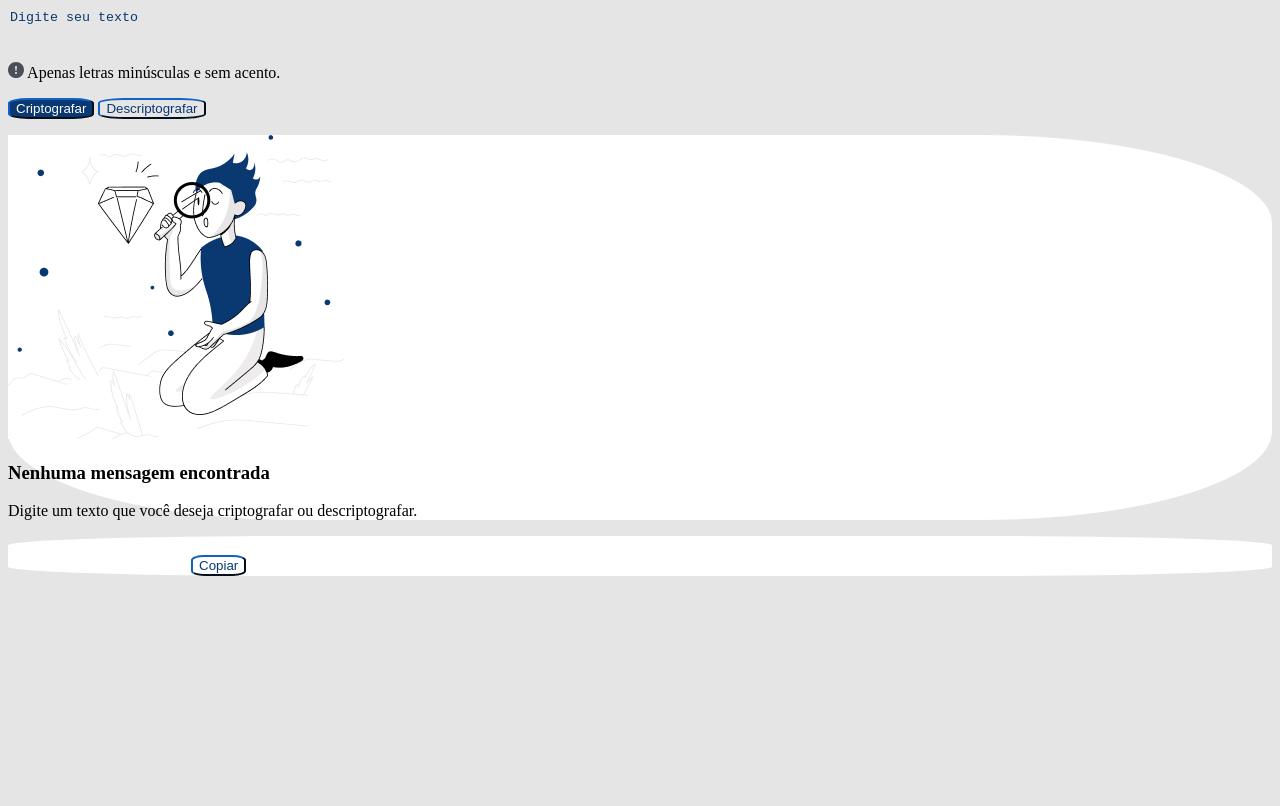
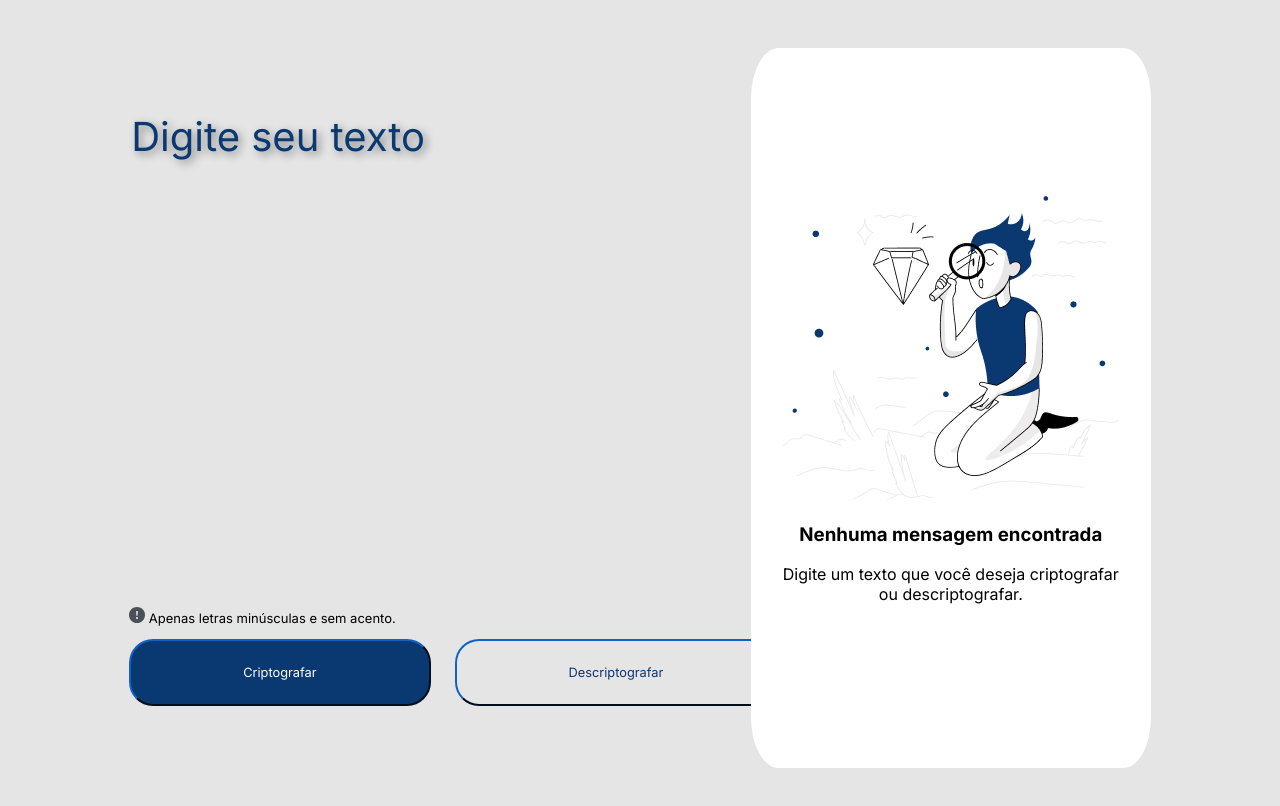
Before and after one commit to kamille-rabelo/desafio-decodificador, a plain HTML site: page index.html in a window 1280 px wide. Drawn offline with Linux system fonts and the light colour scheme.

Commit message:
estilizar pagina

```diff
--- a/index.html
+++ b/index.html
@@ -5,14 +5,18 @@
     <meta charset="UTF-8">
     <meta name="viewport" content="width=device-width, initial-scale=1.0">
     <link rel="stylesheet" href="./styles/style.css">
+    <link rel="preconnect" href="https://fonts.googleapis.com">
+    <link rel="preconnect" href="https://fonts.gstatic.com" crossorigin>
+    <link href="https://fonts.googleapis.com/css2?family=Inter:wght@100..900&display=swap" rel="stylesheet">
     <title>Decodificador</title>
 </head>
 
 <body>
     <main>
-        <div>
-            <section>
-                <textarea classe="input-texto" placeholder="Digite seu texto" autofocus autocomplete="off"></textarea>
+        <div class="conteudo-pagina">
+            <section class="sessao-input">
+                <textarea class="input-texto" placeholder="Digite seu texto" autofocus autocomplete="off"></textarea>
+                <div class="small">
                     <p>
                         <svg width="16" height="16" viewBox="0 0 16 16" fill="none" xmlns="http://www.w3.org/2000/svg">
                         <g clip-path="url(#clip0_49_646)">
@@ -25,19 +29,22 @@
                         </defs>
                         </svg>
                         Apenas letras minúsculas e sem acento.
-                    <div>
+                    </p>
+                    <div class="botoes">
                         <button class="botao-azul">Criptografar</button>
                         <button class="botao-sem-fundo">Descriptografar</button>
                     </div>
-                </p>
+                </div>
             </section>
             <section>
                 <div class="sessao-output">
+                    <div class="output-conteudo">
                         <img src="./assets/mulher.jpg" alt="mulher">
                         <h3>Nenhuma mensagem encontrada</h3>
                         <p>Digite um texto que você deseja criptografar ou descriptografar.</p>
                     </div>
-                <div class="sessao-output">
+                </div>
+                <div class="sessao-output" style="display: none;">
                     <textarea class="output-texto" readonly autocomplete="off"></textarea>
                     <button class="botao-sem-fundo">Copiar</button>
                 </div>
--- a/styles/style.css
+++ b/styles/style.css
@@ -5,11 +5,33 @@
     --cor-quartenaria: #D8DFE8;
 }
 
-
 body {
     box-sizing: border-box;
     height: 100vh;
     background-color: var(--cor-teciaria);
+}
+
+* {
+    font-family: "Inter", sans-serif;
+}
+
+.conteudo-pagina, main {
+    display: flex;
+    flex-wrap: wrap;
+    align-items: center;
+    height: 100vh;
+    width: 100%;
+    justify-content: space-around;
+}
+
+
+.sessao-input {
+    width: 30%;
+    display: flex;
+    flex-direction: column;
+    flex-wrap: wrap;
+    justify-content: space-around;
+    /* margin: 2.5rem */
 }
 
 textarea {
@@ -21,32 +43,61 @@ textarea {
 
 ::placeholder {
     color: var(--cor-secundaria);
+    font-size: 2.5rem;
+    text-shadow: .2rem .2rem .5rem grey;
 }
 
 .input-texto {
     color: var(--cor-secundaria);
+    height: 60vh;
+    font-size: 2rem;
+}
+
+.small {
+    font-size: small;
+}
+
+.botoes {
+    display: flex;
+    gap: 1.5rem;
+}
+
+button {
+    border-color: var(--cor-secundaria);
+    border-radius: 1.5rem;
+    padding: 1.5rem 7rem;
+    font-size: .8rem;
 }
 
 .botao-azul {
     background-color: var(--cor-secundaria);
     color: var(--cor-primaria);
-    border-color: var(--cor-secundaria);
-    border-radius: 24%;
 }
 
 .botao-sem-fundo {
     background-color: transparent;
     color: var(--cor-secundaria);
-    border-color: var(--cor-secundaria);
-    border-radius: 24%;
 
 }
 
 .sessao-output {
     background-color: var(--cor-primaria);
-    border-radius: 23%;
+    /* margin: 2.5rem; */
+    display: flex;
+    flex-direction: column;
+    flex-wrap: wrap;
+    justify-content: center;
+    align-content: center;
+    text-align: center;
+    width: 50vh;
+    height: 90vh;
+    border-radius: 7%;
 }
 
 .output-texto {
     color: var(--cor-quartenaria);
 }
+
+.output-conteudo {
+    padding: 1.5rem;
+}
```
Lines whose indentation alone changed are shown as unchanged.
